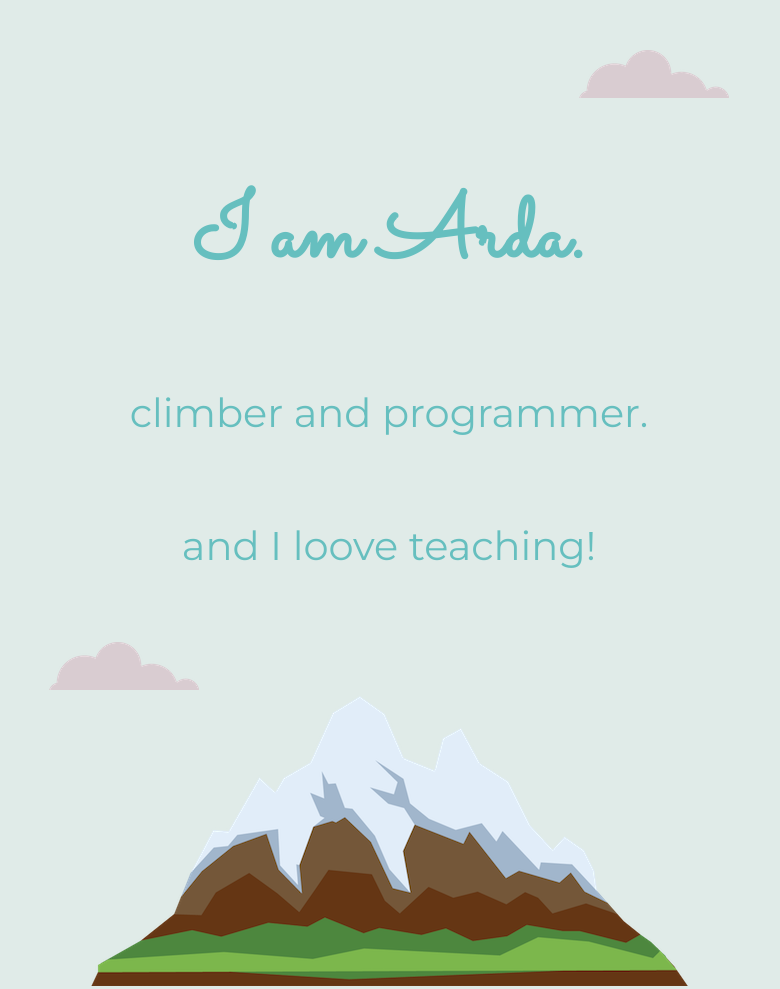
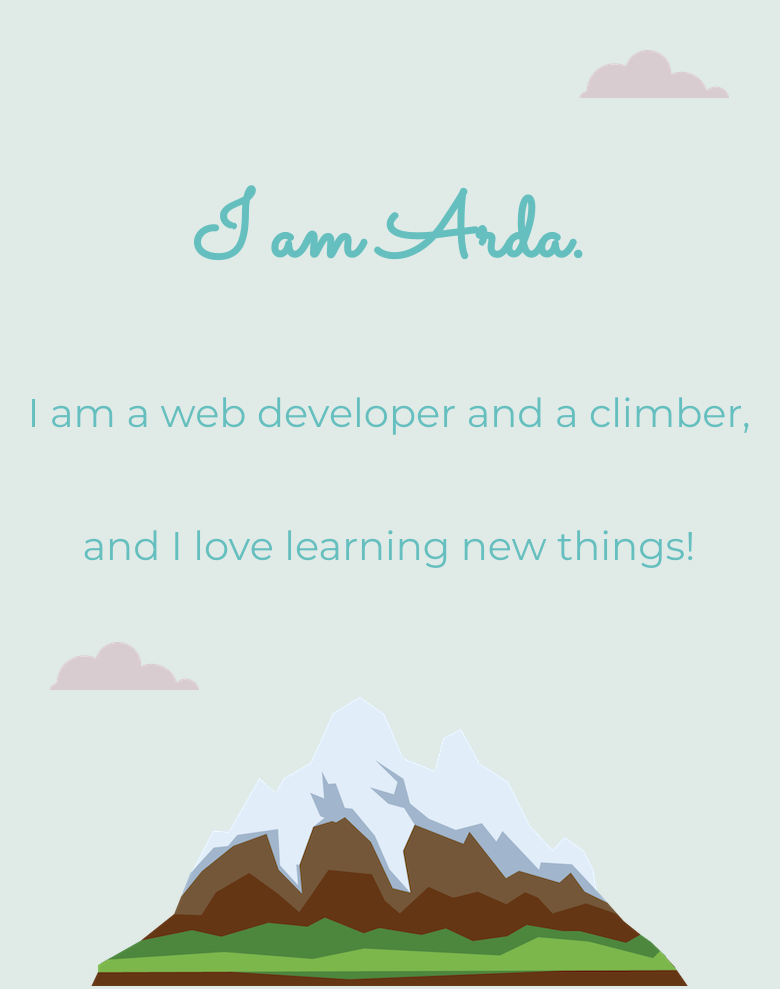
Before and after one commit to ardahatunoglu/ardahatunoglu, a plain HTML site: page index.html in a window 1280 px wide. Shown: the top 989 px of the page, without its empty margins (251-1031 px from the left). Drawn offline with Linux system fonts and the light colour scheme.

Commit message:
Add files via upload

```diff
--- a/index.html
+++ b/index.html
@@ -12,8 +12,8 @@
     <img class="top-cloud" src="images/cloud.png" alt="cloud">
 
     <h1>I am Arda.</h1>
-    <h2 class="toptext">climber and programmer.</h2>
-    <h2 class="toptext">and I loove teaching!</h2>
+    <h2 class="toptext">I am a web developer and a climber,</h2>
+    <h2 class="toptext">and I love learning new things!</h2>
 
     <img class="bottom-cloud" src="images/cloud.png" alt="cloud">
     <img src="images/mountain.png" alt="mountain">
```
